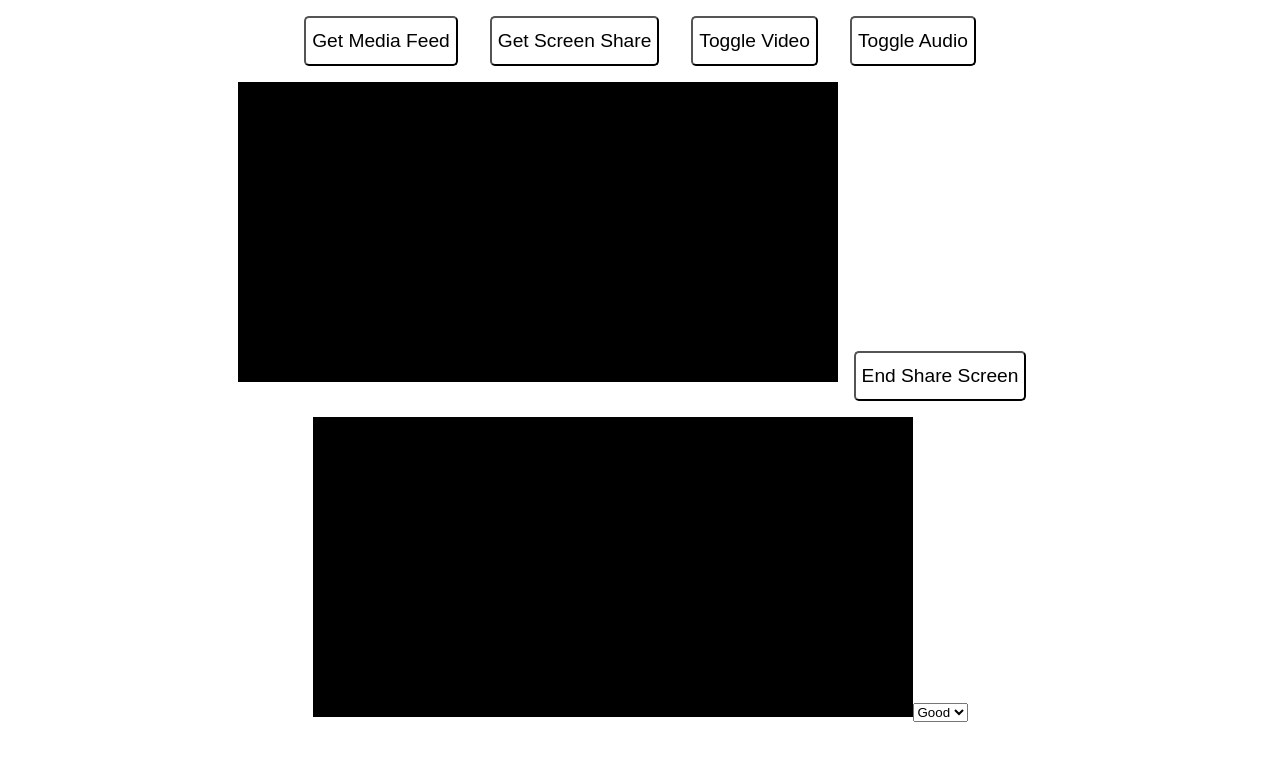
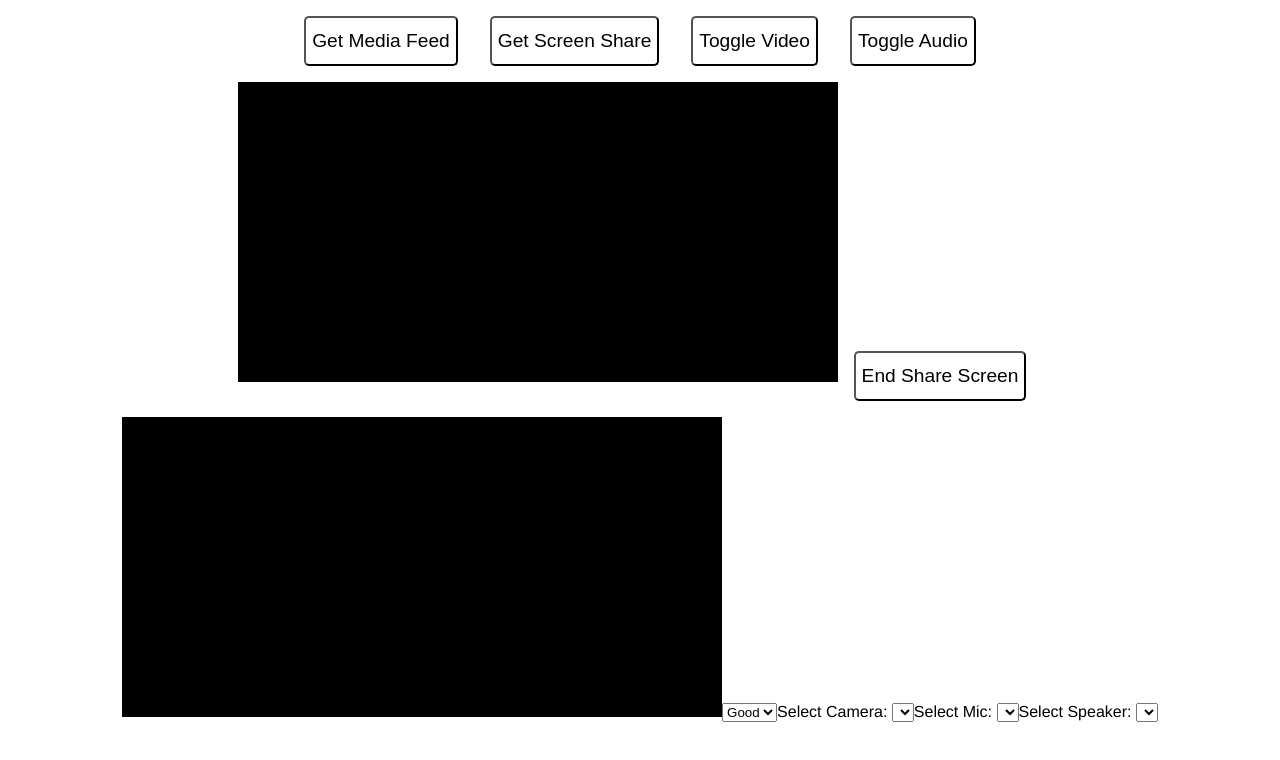
Before and after one commit to freecat99/pigeon, a React (Create React App) app in the folder client/: page / in a window 1280 px wide. Shown: the top 760 px of the page. Built offline with nearby package versions, Linux system fonts and the light colour scheme.

Commit message:
Added input devices

```diff
--- a/client/src/components/VideoFeed.jsx
+++ b/client/src/components/VideoFeed.jsx
@@ -1,10 +1,13 @@
-import React, { useEffect, useReducer, useRef } from 'react'
+import React, { useEffect, useReducer, useRef, useState } from 'react'
 
 function VideoFeed() {
     const streamRef = useRef(null);
     const videoRef = useRef(null);
     const captureStreamRef = useRef(null);
     const screenVideoRef = useRef(null);
+
+    const [gavePermission, setGavePermission] = useState(false);
+    const [devices, setDevices] = useState([]);
 
     const getFeed = async() => {
 
@@ -17,10 +20,15 @@ function VideoFeed() {
             const mediaStream = await navigator.mediaDevices.getUserMedia(constraints);
             streamRef.current = mediaStream;
             videoRef.current.srcObject = mediaStream;
+            setGavePermission(true);
         } catch (error) {
             console.log("Unable to get user media");
         }
     };
+
+    useEffect(()=>{
+       getDevices();
+    }, [gavePermission])
 
     const getScreen = async() => {
         const mediaOptions = {
@@ -42,6 +50,7 @@ function VideoFeed() {
             captureStreamRef.current = screen;
             screenVideoRef.current.srcObject = screen
 
+
             //listen for end share screen
             screen.getVideoTracks()[0].onended = () => {
                 captureStreamRef.current = null;
@@ -61,13 +70,14 @@ function VideoFeed() {
             const tracks = screen.getVideoTracks();
 
             tracks.forEach(track =>{
-                track.enabled = false;
+                track.stop();
             })
 
         } catch (error) {
             console.log("Error in disable screen share")
         }
     }
+
     const toggleVideo = () => {
         try {
             const stream = streamRef.current;
@@ -83,6 +93,7 @@ function VideoFeed() {
             console.log("Error with media feed");
         }
     };
+
     const toggleAudio = () => {
         try {
             const stream = streamRef.current;
@@ -135,6 +146,62 @@ function VideoFeed() {
         }
     }
 
+    const getDevices = async() => {
+        try {
+            const devices = await navigator.mediaDevices.enumerateDevices();
+            setDevices(devices);
+
+            console.log("devices", devices);
+
+        } catch (error) {
+            console.log("Error in get devices")
+        }
+    }
+
+    const changeVideoInput = async(e) => {
+        const preferredDevice = e.target.value;
+
+        const deviceConstraints = {
+            audio: true,
+            video: {deviceId: {exact: preferredDevice}}
+        }
+
+        try {
+            const mediaStream = await navigator.mediaDevices.getUserMedia(deviceConstraints);
+            streamRef.current = mediaStream;
+            videoRef.current.srcObject = mediaStream;
+
+        } catch (error) {
+            console.log("Error in choosing camera");
+        }
+    }
+    const changeAudioInput = async(e) => {
+        const preferredDevice = e.target.value;
+
+        const deviceConstraints = {
+            video: true,
+            audio: {deviceId: {exact: preferredDevice}}
+        }
+
+        try {
+            const mediaStream = await navigator.mediaDevices.getUserMedia(deviceConstraints);
+            streamRef.current = mediaStream;
+            videoRef.current.srcObject = mediaStream;
+
+        } catch (error) {
+            console.log("Error in choosing mic");
+        }
+    }
+    const changeAudioOutput = async(e) => {
+        const preferredDevice = e.target.value;
+
+        try {
+            await videoRef.setSinkId(preferredDevice);
+        } catch (error) {
+            console.log("Error in choosing speaker");
+        }
+
+    }
 
   return (
     <div className='videoFeed'>
@@ -151,6 +218,29 @@ function VideoFeed() {
         <option value="Okay">Okay</option>
         <option value="Min">Min</option>
       </select>
+      <label htmlFor="videoin">Select Camera: </label>
+      <select name="videoin" id="videoin" onChange={changeVideoInput}>
+        {devices.filter(device=>device.kind==="videoinput")
+            .map(device=>(
+                <option key={device.deviceId} value={device.deviceId}>{device.label}</option>
+            ))}
+      </select>
+      <label htmlFor="audioin">Select Mic: </label>
+      <select name="audioin" id="audioin" onChange={changeAudioInput}>
+        {devices.filter(device=>device.kind==='audioinput')
+            .map(device=>(
+                <option key={device.deviceId} value={device.deviceId}>{device.label}</option>
+            ))
+        }
+      </select>
+      <label htmlFor="audioout">Select Speaker: </label>
+      <select name="audioout" id="audioout" onChange={changeAudioOutput}>
+        {devices.filter(device=>device.kind==='audiooutput')
+            .map(device=>(
+                <option key={device.deviceId} value={device.deviceId}>{device.label}</option>
+            ))
+        }
+      </select>
     </div>
   )
 }
```
